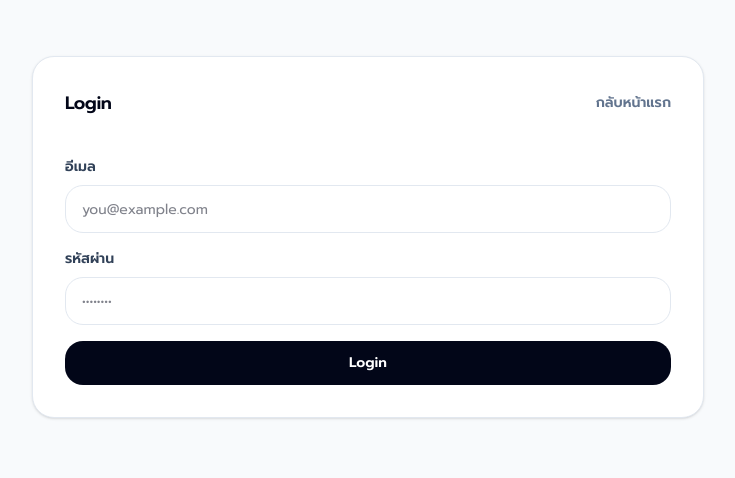
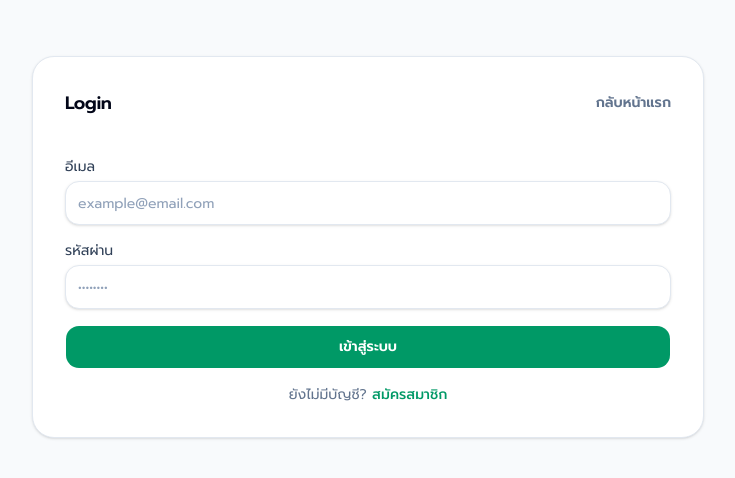
Before and after one commit to jirayuwannagul-tech/lotto-usa, a Next.js app: page /login in a window 1280 px wide. Shown: the top 478 px of the page, without its empty margins (272-1007 px from the left). Built offline with nearby package versions, Linux system fonts and the light colour scheme.

Commit message:
Wire login page to auth form

```diff
--- a/src/app/login/page.tsx
+++ b/src/app/login/page.tsx
@@ -1,4 +1,5 @@
 import Link from "next/link"
+import LoginForm from "@/components/shared/LoginForm"
 
 export default function LoginPage() {
   return (
@@ -11,29 +12,8 @@ export default function LoginPage() {
           </Link>
         </div>
 
-        <div className="mt-10 space-y-4">
-          <div>
-            <label className="mb-2 block text-sm font-semibold text-slate-700">อีเมล</label>
-            <input
-              type="email"
-              className="h-12 w-full rounded-2xl border border-slate-200 px-4 text-sm outline-none transition focus:border-slate-400"
-              placeholder="you@example.com"
-            />
-          </div>
-          <div>
-            <label className="mb-2 block text-sm font-semibold text-slate-700">รหัสผ่าน</label>
-            <input
-              type="password"
-              className="h-12 w-full rounded-2xl border border-slate-200 px-4 text-sm outline-none transition focus:border-slate-400"
-              placeholder="••••••••"
-            />
-          </div>
-          <button
-            type="button"
-            className="w-full rounded-2xl bg-slate-950 px-4 py-3 text-sm font-semibold text-white transition hover:bg-slate-800"
-          >
-            Login
-          </button>
+        <div className="mt-10">
+          <LoginForm redirectTo="/" />
         </div>
       </div>
     </div>
```
